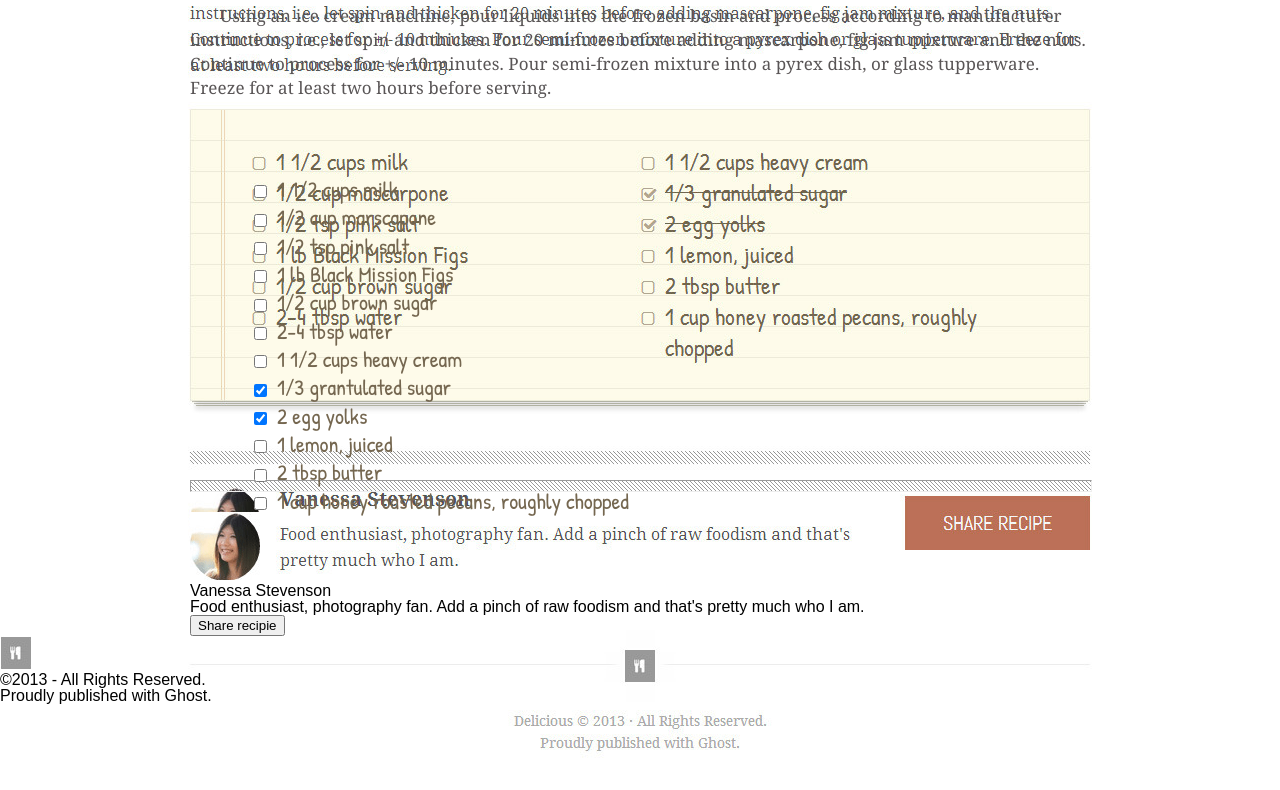
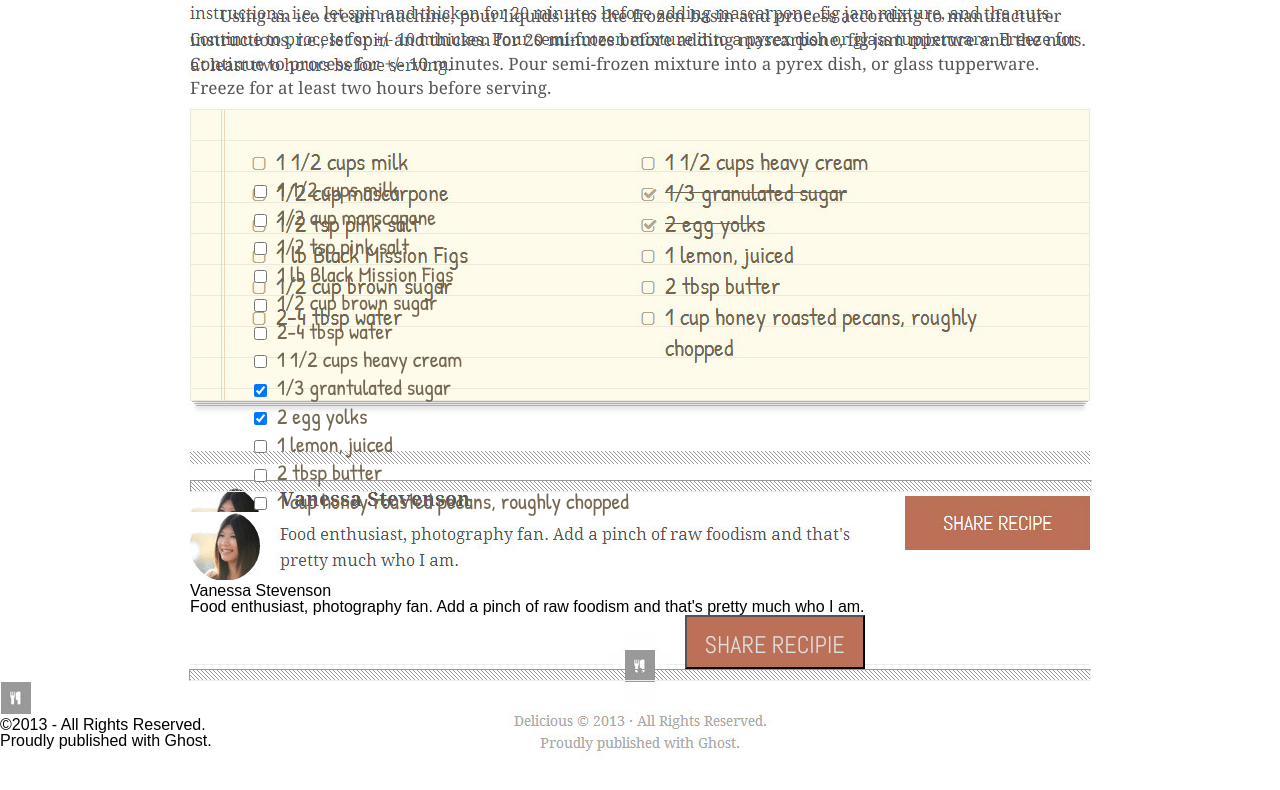
Before and after one commit to jeremymaya/chocolate-pizza, a plain HTML site: page index.html in a window 1280 px wide. Shown: the part 1146-1936 px from the top of the page. Drawn offline with nearby package versions, Linux system fonts and the light colour scheme.

Commit message:
button style

```diff
--- a/index.html
+++ b/index.html
@@ -4,6 +4,7 @@
 <head>
     <link rel="stylesheet" type="text/css" href="reset.css">
     <link rel="stylesheet" type="text/css" href="style.css">
+    <link rel="stylesheet" type="text/css" href="steve.css">
     <link href="https://fonts.googleapis.com/css?family=Abel|Libre+Baskerville:700|Oswald:700|Patrick+Hand&display=swap"
         rel="stylesheet">
 
@@ -89,9 +90,8 @@
     </main>
 
     <footer>
-        <div class="footer-rule">
-            <img src="/img/small-logo.png" title="" alt="small-logo">
-        </div>
+        <hr class="footer-rule">
+            <img src="img/small-logo.png" title="" alt="small-logo">
         <p>&copy;2013 - All Rights Reserved.</p>
         <p>Proudly published with Ghost.</p>
     </footer>
--- /dev/null
+++ b/steve.css
@@ -0,0 +1,21 @@
+button {
+    background: #bc7058;
+    display: inline-block;
+    width: 180px;
+    height: 54px;
+    line-height: 54px;
+    font-size: 24px;
+    color: #dedede;
+    font-family: 'Abel', sans-serif;
+    text-transform: uppercase;
+    float: right;
+
+}
+
+button:active,
+button:hover {
+    outline: none;
+    border: none;
+    background: #9e5e4b;
+    transition: 350ms all;
+}
```
